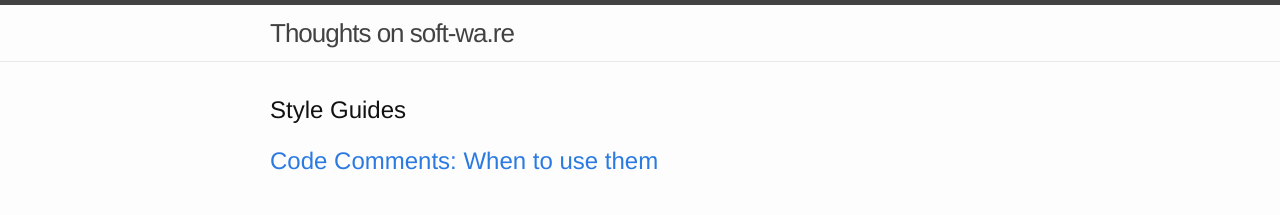
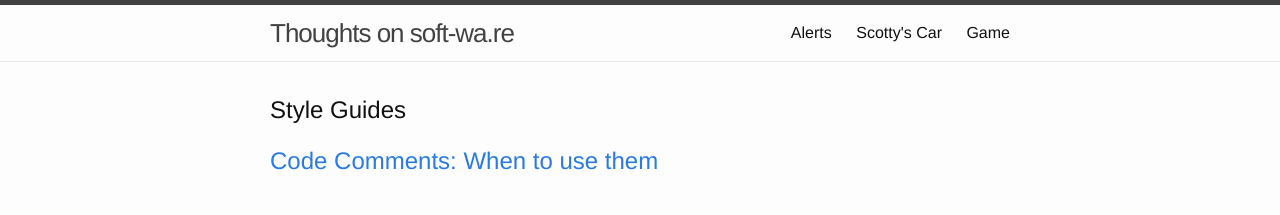
Before and after one commit to tbeckenhauer/tbeckenhauer.github.io, a Jekyll site: the page built from index.html, in a window 1280 px wide. Shown: the top 215 px of the page. Built offline with Jekyll 4.4.1, drawn with Linux system fonts in a browser that asks for light colours.

Commit message:
link to demo apps.

```diff
--- a/_includes/header.html
+++ b/_includes/header.html
@@ -14,11 +14,14 @@
       </a>
 
       <div class="trigger">
-        {% for my_page in site.pages %}
+        <a class="page-link" href="{{ '/demo/app/#!/alerts' | prepend: site.baseurl }}">Alerts</a>
+        <a class="page-link" href="{{ '/demo/app/#!/statemachine' | prepend: site.baseurl }}">Scotty's Car</a>
+        <a class="page-link" href="{{ '/demo/app/#!/game' | prepend: site.baseurl }}">Game</a>
+        <!-- {% for my_page in site.pages %}
           {% if my_page.title %}
-          <!-- <a class="page-link" href="{{ my_page.url | prepend: site.baseurl }}">{{ my_page.title }}</a> -->
+          <a class="page-link" href="{{ my_page.url | prepend: site.baseurl }}">{{ my_page.title }}</a>
           {% endif %}
-        {% endfor %}
+        {% endfor %} -->
       </div>
     </nav>
 
```
